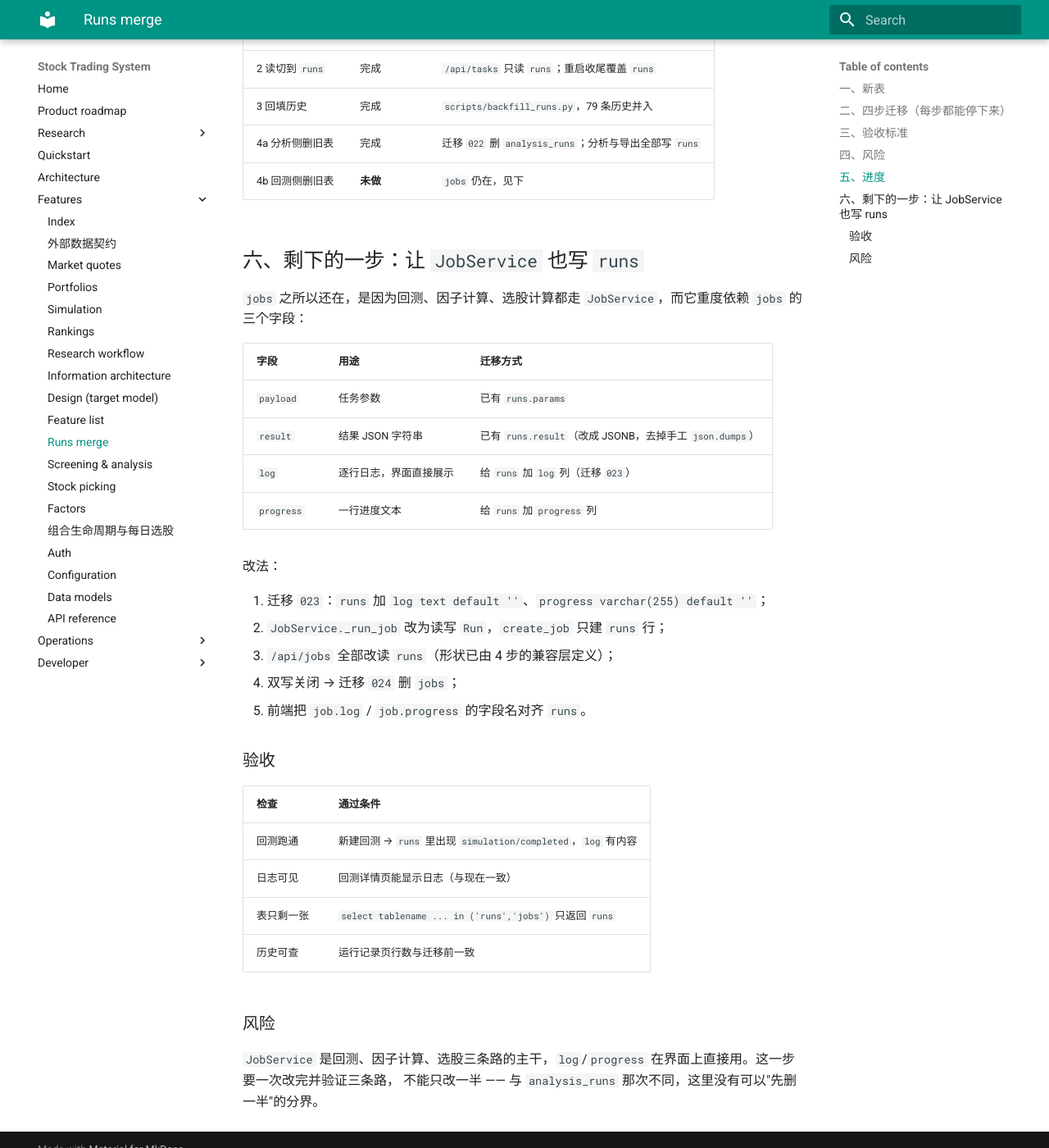
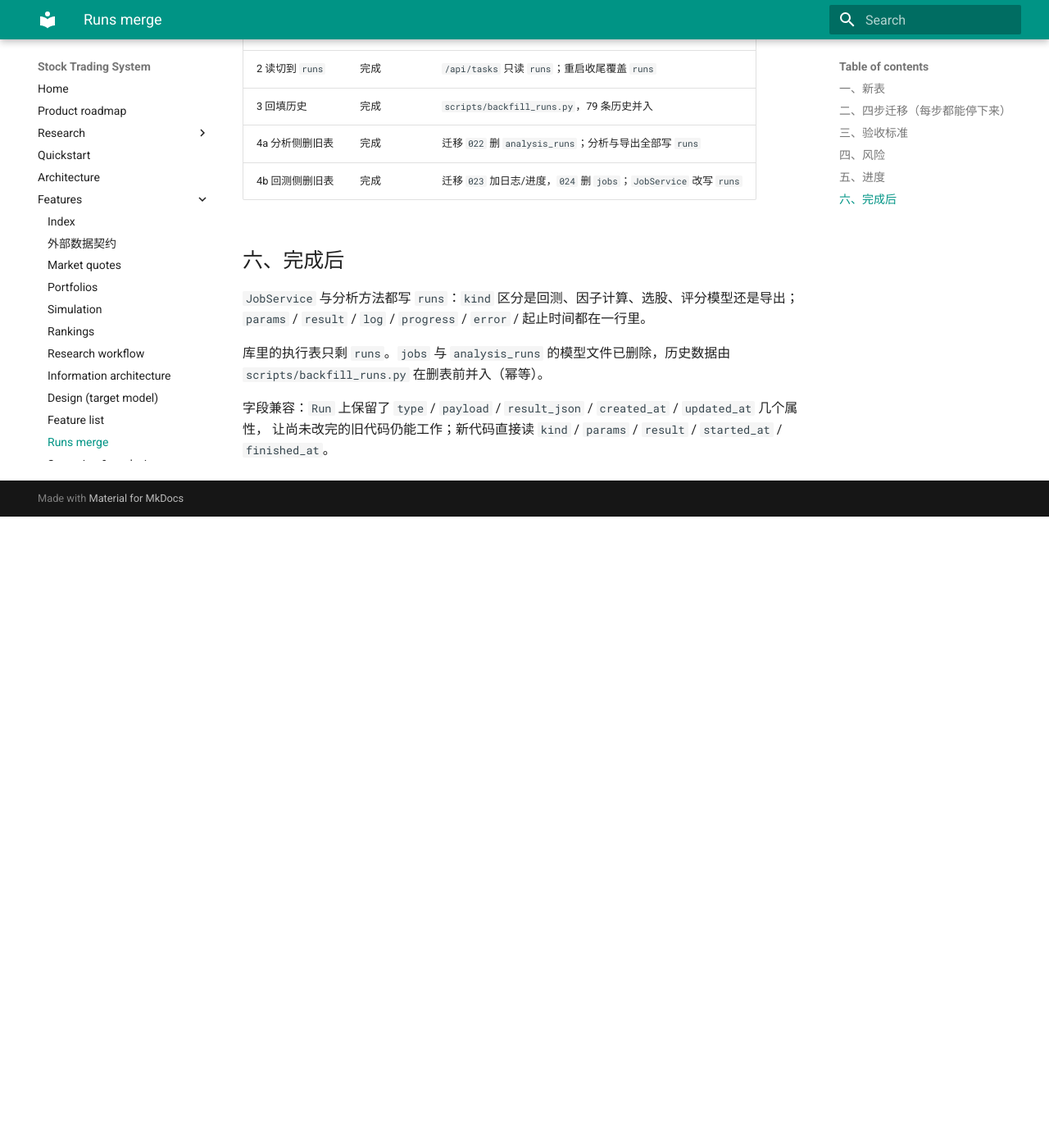
Before and after one commit to yingrui/turtle, an MkDocs documentation site: the page built from docs/features/runs-merge.md, in a window 1280 px wide and 1400 px high, scrolled down 2087 px. Shown: the whole window at 82% size. Built offline with MkDocs 1.6.1 and Material for MkDocs 9.7.7, drawn with Linux system fonts in a browser that asks for light colours; after the commit the page ends 2717 px from its top, so only the background shows below that.

Commit message:
清理：删除 job 模型文件，更新合并文档为完成状态

```diff
--- a/docs/features/runs-merge.md
+++ b/docs/features/runs-merge.md
@@ -77,37 +77,15 @@ runs (
 | 2 读切到 `runs` | 完成 | `/api/tasks` 只读 `runs`；重启收尾覆盖 `runs` |
 | 3 回填历史 | 完成 | `scripts/backfill_runs.py`，79 条历史并入 |
 | 4a 分析侧删旧表 | 完成 | 迁移 `022` 删 `analysis_runs`；分析与导出全部写 `runs` |
-| 4b 回测侧删旧表 | **未做** | `jobs` 仍在，见下 |
+| 4b 回测侧删旧表 | 完成 | 迁移 `023` 加日志/进度，`024` 删 `jobs`；`JobService` 改写 `runs` |
 
-## 六、剩下的一步：让 `JobService` 也写 `runs`
+## 六、完成后
 
-`jobs` 之所以还在，是因为回测、因子计算、选股计算都走 `JobService`，而它重度依赖 `jobs` 的三个字段：
+`JobService` 与分析方法都写 `runs`：`kind` 区分是回测、因子计算、选股、评分模型还是导出；
+`params` / `result` / `log` / `progress` / `error` / 起止时间都在一行里。
 
-| 字段 | 用途 | 迁移方式 |
-|---|---|---|
-| `payload` | 任务参数 | 已有 `runs.params` |
-| `result` | 结果 JSON 字符串 | 已有 `runs.result`（改成 JSONB，去掉手工 `json.dumps`） |
-| `log` | 逐行日志，界面直接展示 | 给 `runs` 加 `log` 列（迁移 `023`） |
-| `progress` | 一行进度文本 | 给 `runs` 加 `progress` 列 |
+库里的执行表只剩 `runs`。`jobs` 与 `analysis_runs` 的模型文件已删除，历史数据由
+`scripts/backfill_runs.py` 在删表前并入（幂等）。
 
-改法：
-
-1. 迁移 `023`：`runs` 加 `log text default ''`、`progress varchar(255) default ''`；
-2. `JobService._run_job` 改为读写 `Run`，`create_job` 只建 `runs` 行；
-3. `/api/jobs` 全部改读 `runs`（形状已由 4 步的兼容层定义）；
-4. 双写关闭 → 迁移 `024` 删 `jobs`；
-5. 前端把 `job.log` / `job.progress` 的字段名对齐 `runs`。
-
-### 验收
-
-| 检查 | 通过条件 |
-|---|---|
-| 回测跑通 | 新建回测 → `runs` 里出现 `simulation/completed`，`log` 有内容 |
-| 日志可见 | 回测详情页能显示日志（与现在一致） |
-| 表只剩一张 | `select tablename ... in ('runs','jobs')` 只返回 `runs` |
-| 历史可查 | 运行记录页行数与迁移前一致 |
-
-### 风险
-
-`JobService` 是回测、因子计算、选股三条路的主干，`log`/`progress` 在界面上直接用。这一步要一次改完并验证三条路，
-不能只改一半 —— 与 `analysis_runs` 那次不同，这里没有可以"先删一半"的分界。
+字段兼容：`Run` 上保留了 `type` / `payload` / `result_json` / `created_at` / `updated_at` 几个属性，
+让尚未改完的旧代码仍能工作；新代码直接读 `kind` / `params` / `result` / `started_at` / `finished_at`。
```
Also changed, not shown: 2 other files.
